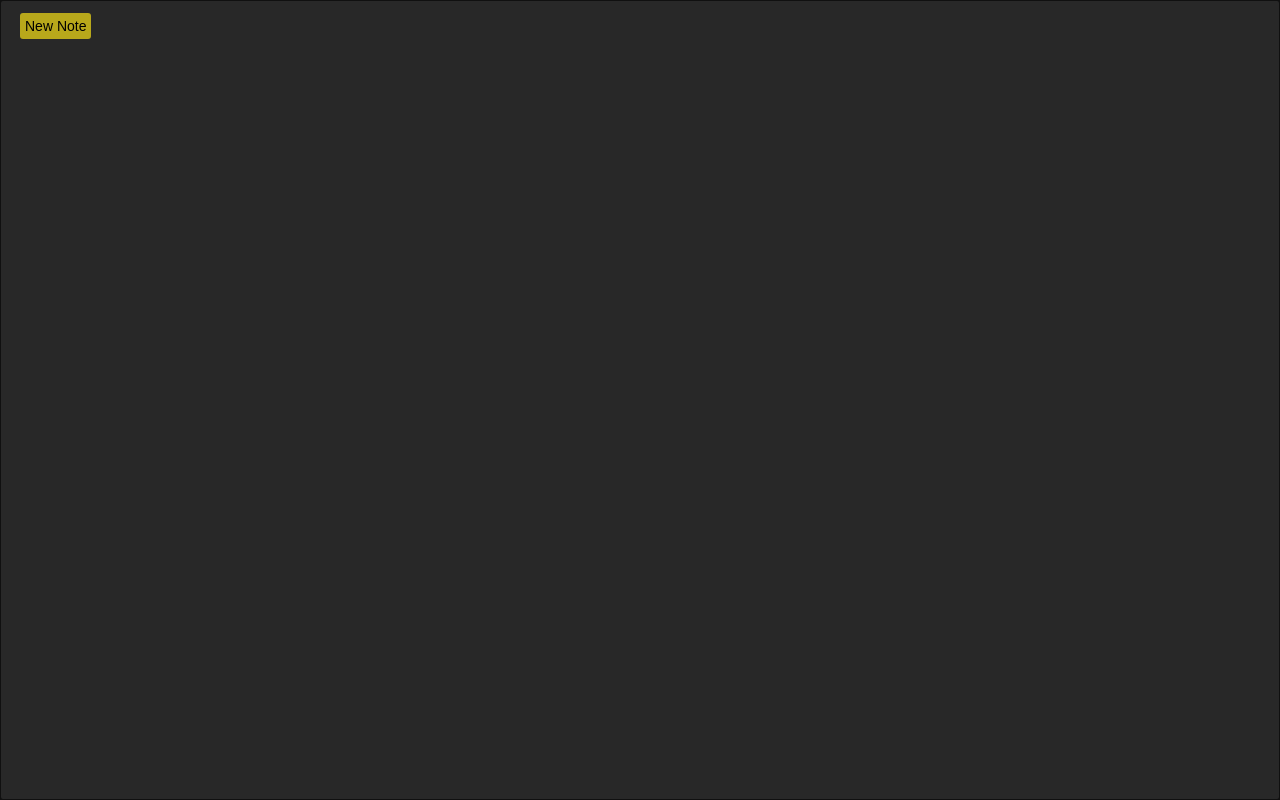
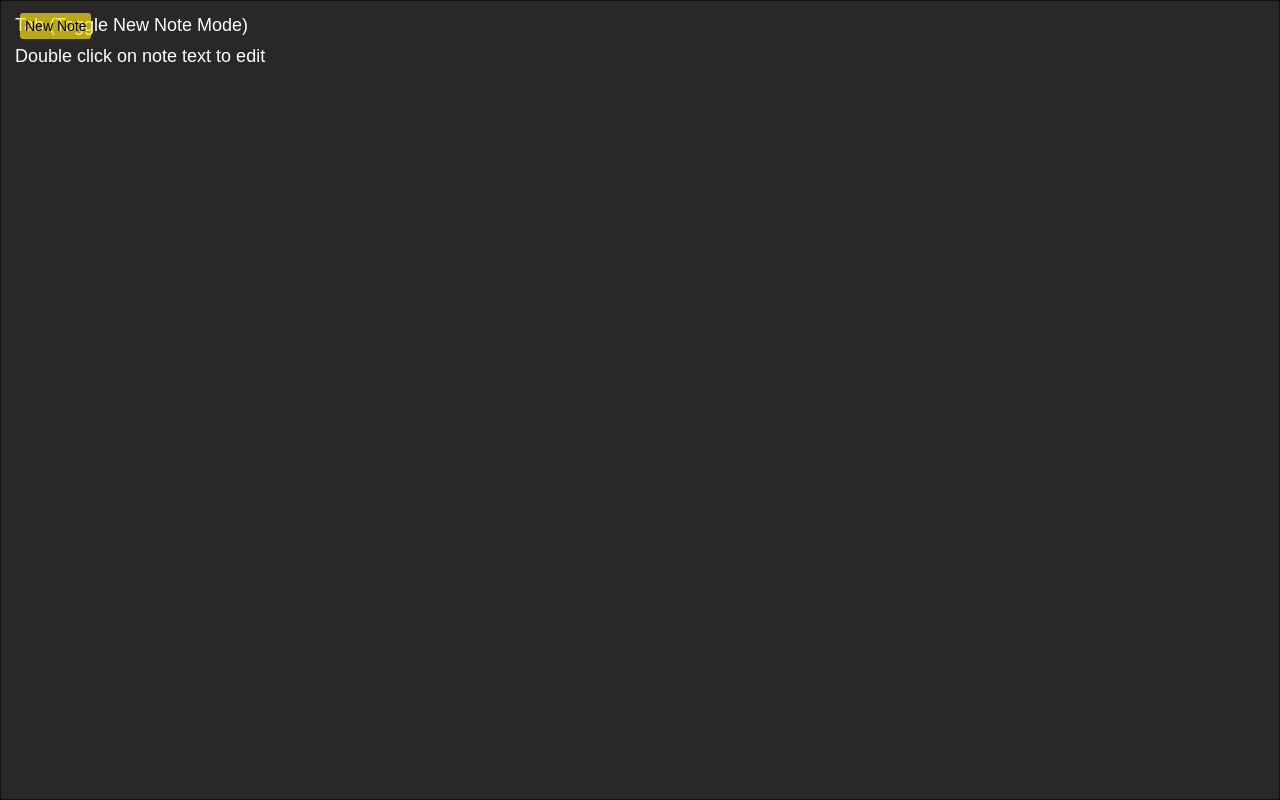
Before and after one commit to serkanisyapan/sticky-notes, a React (Vite) app: page / in a window 1280 px wide. Built offline with nearby package versions, Linux system fonts and the light colour scheme.

Commit message:
adds instructions

```diff
--- a/src/App.css
+++ b/src/App.css
@@ -2,3 +2,12 @@
   width: 100%;
   height: 100%;
 }
+
+.instructions {
+  display: flex;
+  flex-direction: column;
+  color: white;
+  padding: 15px;
+  gap: 10px;
+  font-size: 18px;
+}
--- a/src/App.jsx
+++ b/src/App.jsx
@@ -97,8 +97,14 @@ function App() {
       onClick={handleClick}
       onMouseMove={handleMouseMove}
       onKeyDown={handleKeyDown}
-      style={{ cursor: noteMode !== "addNewNote" ? "auto" : "crosshair" }}
+      style={{
+        cursor: noteMode !== "addNewNote" ? "auto" : "crosshair",
+      }}
     >
+      <div className="instructions">
+        <span>Tab (Toggle New Note Mode)</span>
+        <span>Double click on note text to edit</span>
+      </div>
       {noteMode === "addNewNote" && (
         <NewNoteText
           position={mousePosition}
```
